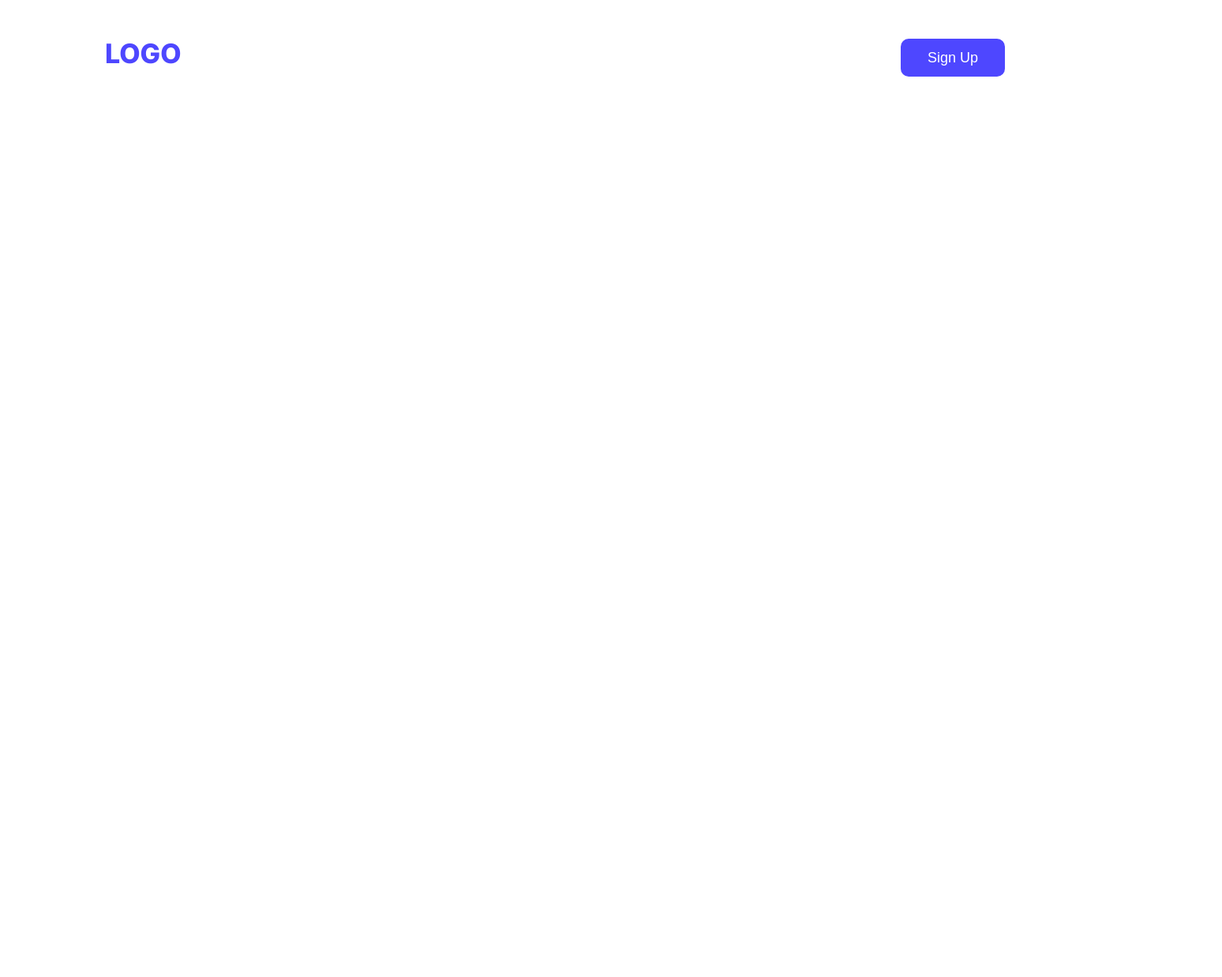
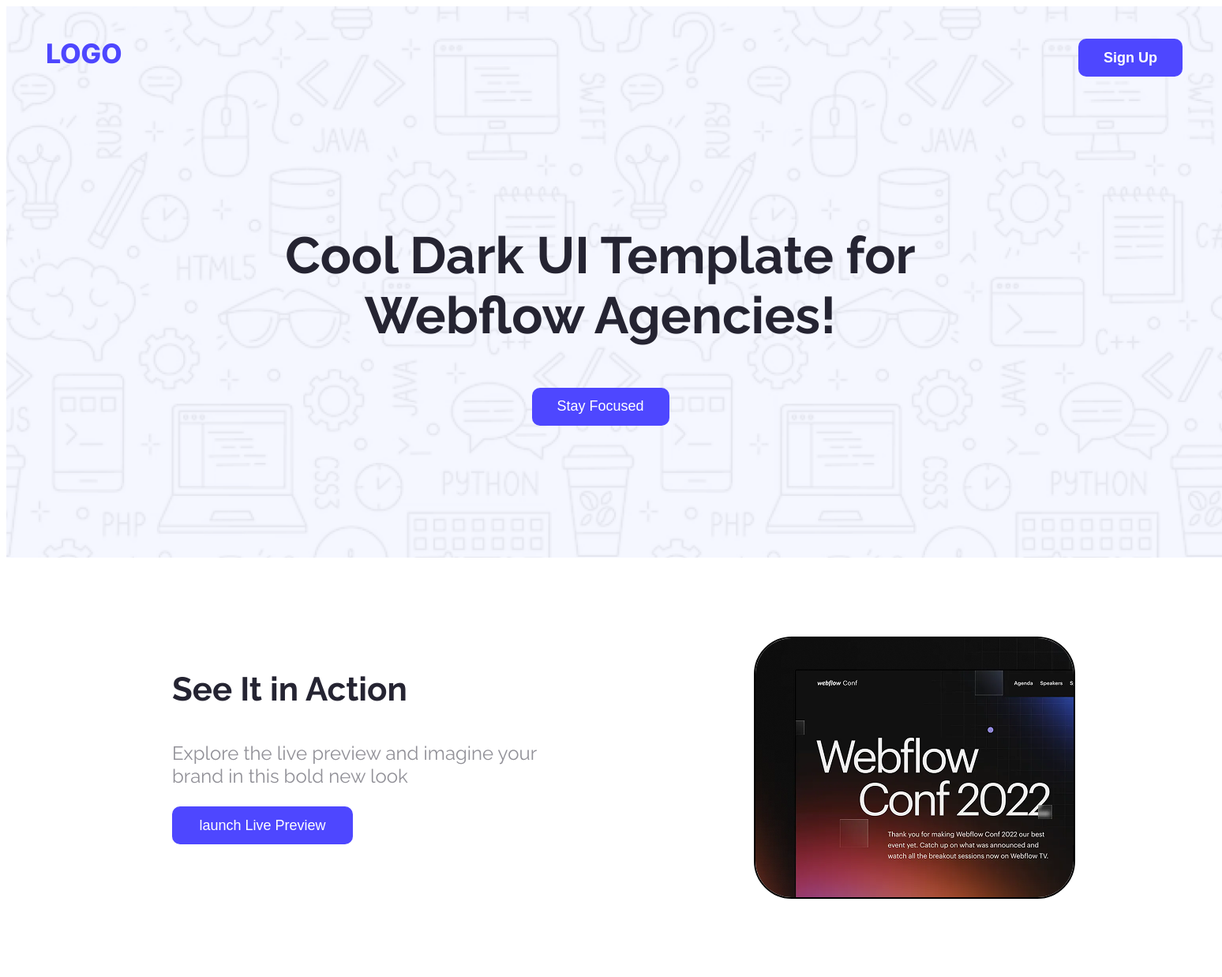
Before and after one commit to Moonie-pseudo/1st-assignment, a plain HTML site: page index.html in a window 1280 px wide. Shown: the whole page at 79% size, 1548 px wide, since content can reach past the window. Before the commit the page ends 800 px from the top, so only its background shows below. Drawn offline with Linux system fonts and the light colour scheme; a web font is replaced by a local one.

Commit message:
action section added

```diff
--- a/index.html
+++ b/index.html
@@ -5,28 +5,49 @@
     <meta name="viewport" content="width=device-width, initial-scale=1.0">
     <!-- favicon -->
      <link rel="shortcut icon" href="https://img.icons8.com/?size=100&id=i426cfMKcE3l&format=png&color=000000" type="image/x-icon">
+    <!-- font logo -->
     <link rel="preconnect" href="https://fonts.googleapis.com">
-<link rel="preconnect" href="https://fonts.gstatic.com" crossorigin>
-<link href="https://fonts.googleapis.com/css2?family=Inter:ital,opsz,wght@0,14..32,100..900;1,14..32,100..900&family=Playfair+Display:ital,wght@0,400..900;1,400..900&display=swap" rel="stylesheet">
+    <link rel="preconnect" href="https://fonts.gstatic.com" crossorigin>
+    <link href="https://fonts.googleapis.com/css2?family=Inter:ital,opsz,wght@0,14..32,100..900;1,14..32,100..900&family=Playfair+Display:ital,wght@0,400..900;1,400..900&display=swap" rel="stylesheet">
+    <!-- font others -->
+    <link rel="preconnect" href="https://fonts.googleapis.com">
+    <link rel="preconnect" href="https://fonts.gstatic.com" crossorigin>
+    <link href="https://fonts.googleapis.com/css2?family=Inter:ital,opsz,wght@0,14..32,100..900;1,14..32,100..900&family=Playfair+Display:ital,wght@0,400..900;1,400..900&family=Raleway:ital,wght@0,100..900;1,100..900&display=swap" rel="stylesheet">
     <!-- style -->
     <link rel="stylesheet" href="styles/design.css">
 
     <title>Assignment 1</title>
 </head>
-<body>
-    <header>
+
+<body class="raleway-normal">
+    <header class="hero-section">
         <nav>
         <h3 class="inter-normal"><a href="">LOGO</a></h3>
         <ul>
             <li>
-                <a href="">
-                    <button>Sign Up</button>
-                </a>
+                <button>
+                    <a href="">Sign Up</a>
+                </button>
             </li>
         </ul>
         </nav>
+
+        <section class="banner">
+            <h2 class="banner-heading">Cool Dark UI Template for Webflow Agencies!</h2>
+            <button class="banner-button"><a href="">Stay Focused</a></button>
+        </section>
     </header>
 
+    <section class="action">
+        <div class="action-text">
+            <h3>See It in Action</h3>
+            <p>Explore the live preview and imagine your brand in this bold new look</p>
+            <button class="action-button"><a href="">launch Live Preview</a></button>
+        </div>
+        <div class="action-image">
+            <img src="styles/images/wc-mini.png" alt="beautiful website preview">
+        </div>
+    </section>
 
     <footer>
 
--- a/styles/design.css
+++ b/styles/design.css
@@ -8,6 +8,14 @@
   line-height: 150%;
   height: 51px;
   width: 99px;
+}
+
+
+.raleway-normal{
+  font-family: "Raleway", sans-serif;
+  font-optical-sizing: auto;
+  font-weight: bold;
+  font-style: normal;
 }
 
 header{
@@ -21,7 +29,7 @@ nav{
     display: flex;
     justify-content:space-between;
 }
-nav a{
+.inter-normal a{
     text-decoration: none;
     color: #4E47FF;
 }
@@ -34,9 +42,108 @@ nav li{
 nav button{
     height: 48px;
     width:132px;
-    color: #FFFFFF;
     background-color: #4E47FF;
     border: none;
     border-radius:10px ;
     font-size: large;
 }
+
+nav button a{
+  text-decoration: none;
+  color: #ffffff;
+  font-weight: bold;
+}
+
+.hero-section{
+  background-image: url(images/Hero-bg.png);
+  background-size: cover;
+  background-position: center;
+  background-repeat: no-repeat;
+  height: 698px;
+  width: 1440px;
+  margin: 0px;
+}
+
+/* banner section */
+.banner {
+  text-align: center;
+  width: 905px;
+  height: 237px;
+  margin-top: 158px;
+  margin-bottom: 200px;
+  margin-left: 250px;;
+}
+.banner-heading {
+  font-size: 65px;
+  font-weight: bold;
+  color: #252432;
+  line-height: auto;
+}
+
+.banner-button {
+  height: 48px;
+  width: 174px;
+  background-color: #4E47FF;
+  border: none;
+  border-radius:10px ;
+  font-size: large;
+}
+
+.banner-button a{
+  text-decoration: none;
+  color: #ffffff;
+}
+
+/* action section */
+
+.action{
+  padding-top: 100px;
+  padding-bottom: 100px;
+  margin-left: 210px;
+  display: flex;
+  justify-content: space-between;
+  height: 328px;
+  width: 1140px;
+}
+
+.action-text{
+  height: 203px;
+  width: 517px;
+}
+
+.action-text h3{
+  color: #252432;
+  font-size: 42px;
+  font-weight: bold;
+}
+
+.action-text p{
+  color:#252432 ;
+  opacity: 50%;
+  font-size: 24px;
+  font-weight: normal;
+}
+
+.action-button{
+  height: 48px;
+  width: 229px;
+  border: none;
+  background-color: #4E47FF;
+  border-radius: 10px;
+  font-size: large;
+}
+
+.action-button a{
+  text-decoration: none;
+  color: #ffffff;
+}
+
+.action-image{
+  height: 328px;
+  width: 403px;
+}
+
+.action-image img{
+  border: 2px solid black;
+  border-radius: 48px;
+}
```
Also changed, not shown: styles/images/Hero-bg.png (renamed from B12A01-landing-launchpad/Assets/Hero-bg.png), styles/images/avatar.png (renamed from B12A01-landing-launchpad/Assets/avatar.png), styles/images/icon-star.png (renamed from B12A01-landing-launchpad/Assets/icon-star.png), styles/images/wc-big.png (renamed from B12A01-landing-launchpad/Assets/wc-big.png), styles/images/wc-mini.png (renamed from B12A01-landing-launchpad/Assets/wc-mini.png).
